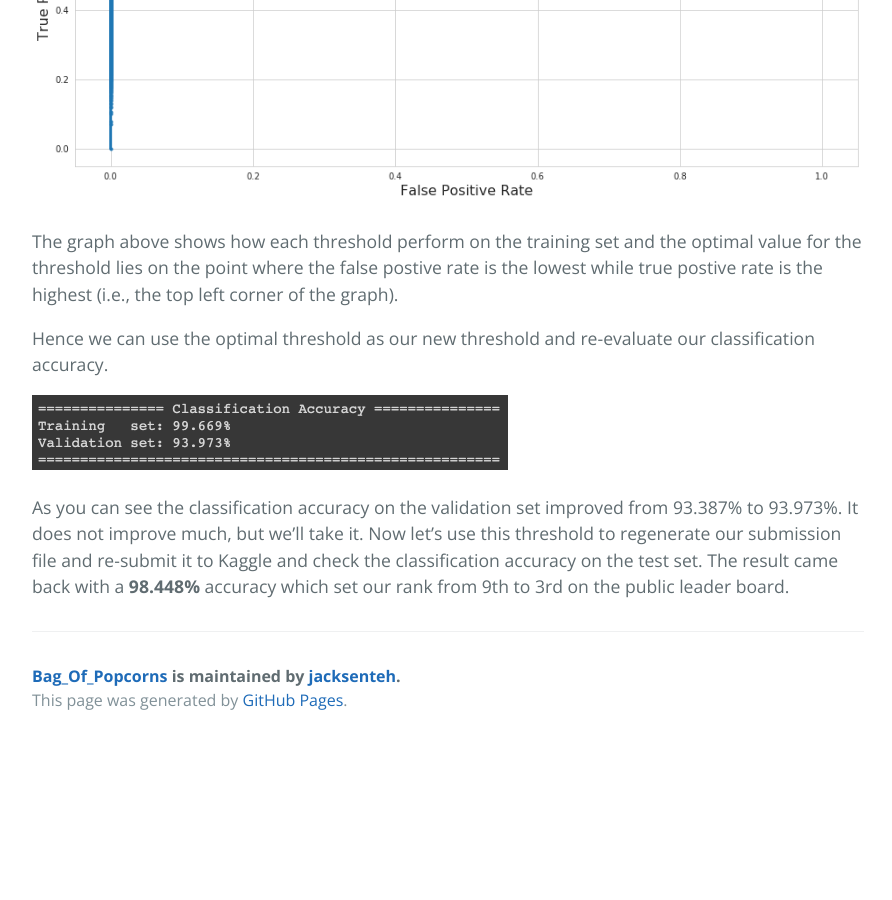
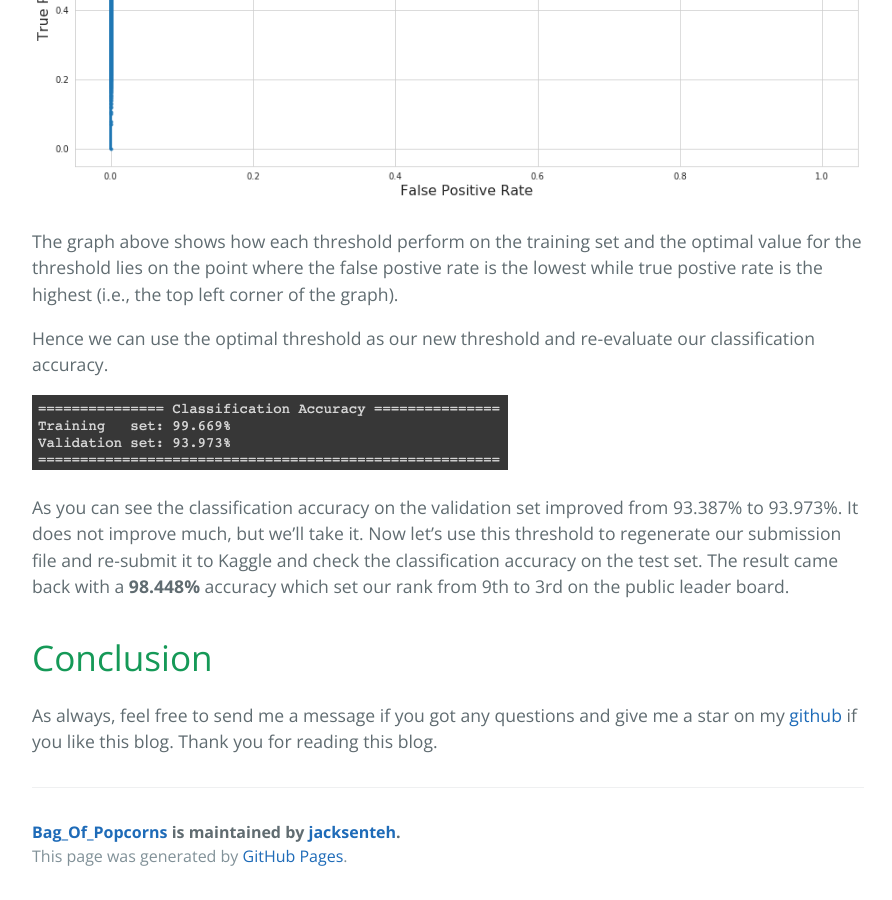
Before and after one commit to jacksenteh/Bag_Of_Popcorns, a Jekyll site: the page built from docs/index.md, in a window 1280 px wide and 900 px high, scrolled down 11645 px. Shown: the whole window, without its empty margins (192-1084 px from the left). Built offline with Jekyll 4.4.1, drawn with Linux system fonts in a browser that asks for light colours; the repository's description, which GitHub fills in, is left out; before the commit the page ends 12389 px from its top, so only the background shows below that.

Commit message:
update github page and code

```diff
--- a/docs/index.md
+++ b/docs/index.md
@@ -369,3 +369,7 @@ As you can see the classification accuracy on the validation set improved from 9
 It does not improve much, but we'll take it.
 Now let's use this threshold to regenerate our submission file and re-submit it to Kaggle and check the classification accuracy on the test set.
 The result came back with a **98.448%** accuracy which set our rank from 9th to 3rd on the public leader board.
+
+# Conclusion
+As always, feel free to send me a message if you got any questions and give me a star on my [github](https://github.com/jacksenteh/Bag_Of_Popcorns) if you like this blog.
+Thank you for reading this blog.
```
Also changed, not shown: 1 other file.
